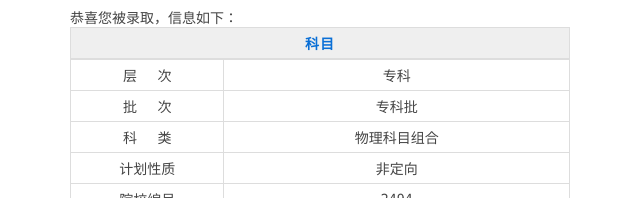
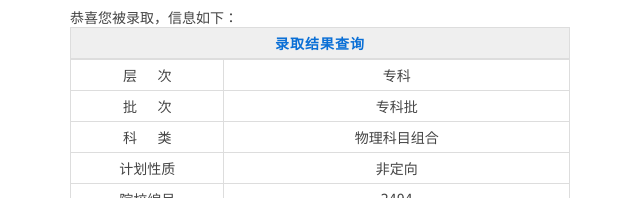
Before and after one commit to otisliuR/hebgklqcx, a plain HTML site: page lqcx.html in a window 1280 px wide. Shown: the part 340-538 px from the top of the page, 320-960 px from the left. Drawn offline with nearby package versions, Linux system fonts and the light colour scheme; a script that the page names is missing.

Commit message:
Update lqcx.html

```diff
--- a/lqcx.html
+++ b/lqcx.html
@@ -57,7 +57,7 @@
         </fieldset>
         恭喜您被录取，信息如下：
         <table>
-        <th width="%">科目</th>
+        <th width="%">录取结果查询</th>
         </table>
         <table>
                 <tr>
```
